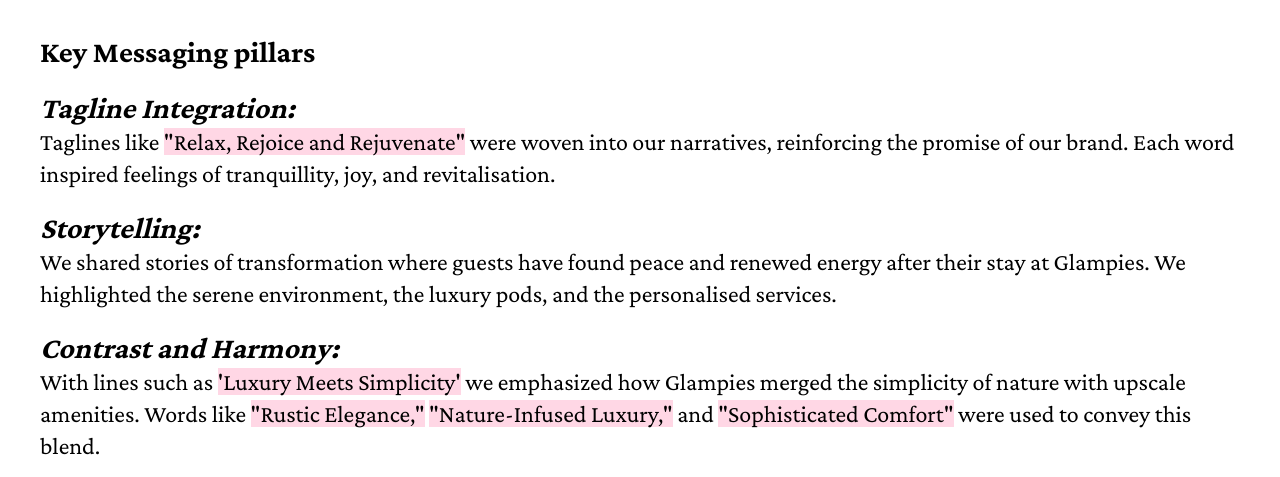
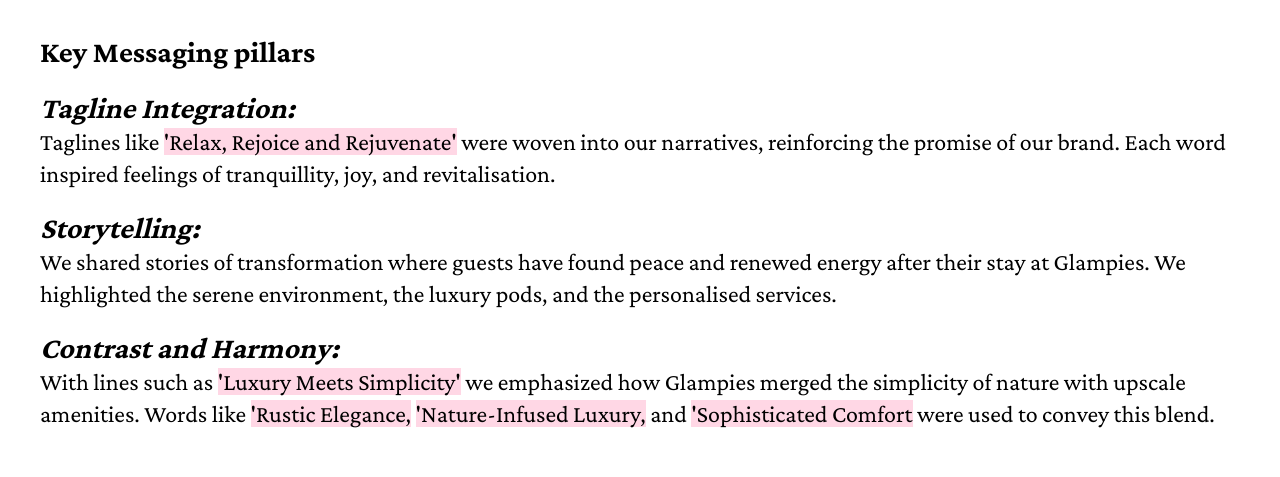
Before and after one commit to udbhavpushkar/protfolio-ava, a Next.js app: page /work/glampies in a window 1280 px wide. Shown: the part 9780-10257 px from the top of the page. Built offline with nearby package versions, Linux system fonts and the light colour scheme.

Commit message:
esc chars

```diff
--- a/app/work/glampies/constants.js
+++ b/app/work/glampies/constants.js
@@ -208,7 +208,7 @@
     text: (<>
       We avoided jargon and overly complex terms.{" "}
       <span className="bg-[#ffd7e5]">
-      Our goal was to communicate luxury in a way that is accessible and relatable.
+        Our goal was to communicate luxury in a way that is accessible and relatable.
       </span>{" "}
 
     </>),
@@ -224,7 +224,7 @@
     text: (
       <>
         Taglines like{" "}
-        <span className="bg-[#ffd7e5]">"Relax, Rejoice and Rejuvenate"</span> were woven into our narratives, reinforcing the promise of our brand. Each word inspired feelings of tranquillity, joy, and revitalisation.
+        <span className="bg-[#ffd7e5]">&apos;Relax, Rejoice and Rejuvenate&apos;</span> were woven into our narratives, reinforcing the promise of our brand. Each word inspired feelings of tranquillity, joy, and revitalisation.
       </>
     ),
   },
@@ -241,10 +241,10 @@
     text: (
       <>
         With lines such as{" "}
-        <span className="bg-[#ffd7e5]">'Luxury Meets Simplicity'</span> we emphasized how Glampies merged the simplicity of nature with upscale amenities. Words like{" "}
-        <span className="bg-[#ffd7e5]">"Rustic Elegance,"</span>{" "}
-        <span className="bg-[#ffd7e5]">"Nature-Infused Luxury,"</span> and{" "}
-        <span className="bg-[#ffd7e5]">"Sophisticated Comfort"</span> were used to convey this blend.
+        <span className="bg-[#ffd7e5]">&apos;Luxury Meets Simplicity&apos;</span> we emphasized how Glampies merged the simplicity of nature with upscale amenities. Words like{" "}
+        <span className="bg-[#ffd7e5]">&apos;Rustic Elegance,</span>{" "}
+        <span className="bg-[#ffd7e5]">&apos;Nature-Infused Luxury,</span> and{" "}
+        <span className="bg-[#ffd7e5]">&apos;Sophisticated Comfort</span> were used to convey this blend.
       </>
     ),
   },
```
